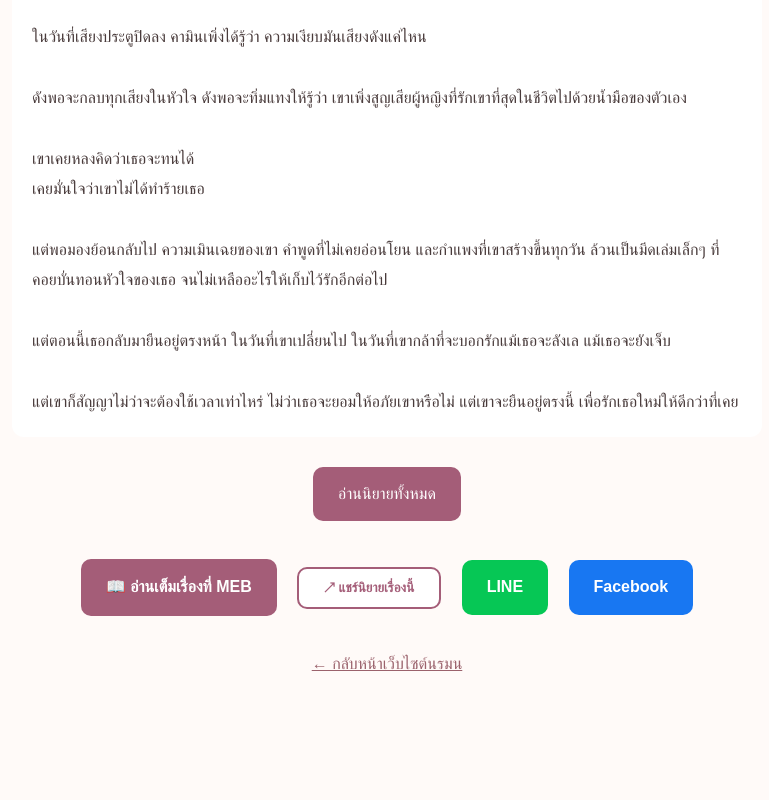
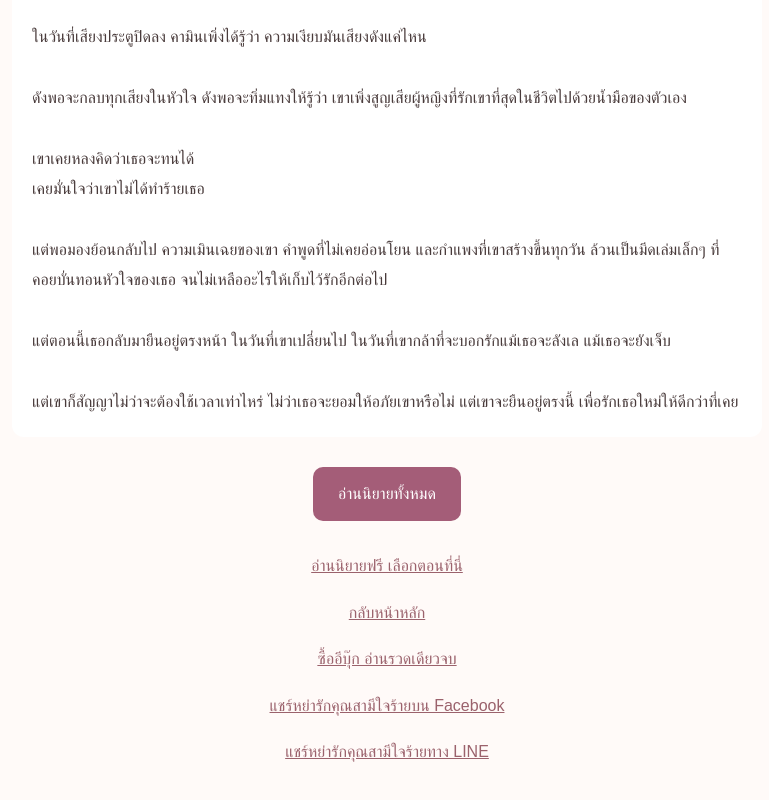
Before and after one commit to Noramon42/Noramon-novel, a plain HTML site: page yha-rak.html in a window 1280 px wide. Shown: the part 1040-1840 px from the top of the page, without its empty margins (253-1022 px from the left). Before the commit the page ends 1755 px from the top, so only its background shows below. Drawn offline with Linux system fonts and the light colour scheme.

Commit message:
ปรับปุ่มอ่านและแชร์นิยายหย่ารักคุณสามีใจร้าย

```diff
--- a/yha-rak.html
+++ b/yha-rak.html
@@ -80,71 +80,43 @@ alt="ปกนิยายหย่ารักคุณสามีใจร้
     </a>
 </div>
 
+
 <div style="text-align:center; margin:25px 0;">
 
-    <a href="https://www.mebmarket.com/web/index.php?action=BookDetails&data=YToyOntzOjc6InVzZXJfaWQiO3M6NzoiMzk5MzMxNCI7czo3OiJib29rX2lkIjtzOjY6IjM2NjgwMiI7fQ"
-       target="_blank"
-       rel="noopener noreferrer"
-       style="display:inline-block;
-              background:#a45d78;
-              color:white;
-              padding:13px 25px;
-              margin:8px;
-              border-radius:10px;
-              text-decoration:none;
-              font-weight:bold;">
-        📖 อ่านเต็มเรื่องที่ MEB
-    </a>
+    <p>
+        <a href="yha-rak-chapters.html">
+            อ่านนิยายฟรี เลือกตอนที่นี่
+        </a>
+    </p>
 
-    <button onclick="if (navigator.share) {
-        navigator.share({
-            title: 'หย่ารักคุณสามีใจร้าย | นรมน',
-            text: 'อ่านนิยายหย่ารักคุณสามีใจร้าย โดย นรมน',
-            url: 'https://noramon42.github.io/Noramon-novel/yha-rak.html'
-        });
-    } else {
-        navigator.clipboard.writeText('https://noramon42.github.io/Noramon-novel/yha-rak.html')
-        .then(() => alert('คัดลอกลิงก์นิยายแล้วค่ะ'));
-    }"
-       style="display:inline-block;
-              background:#ffffff;
-              color:#a45d78;
-              border:2px solid #a45d78;
-              padding:11px 25px;
-              margin:8px;
-              border-radius:10px;
-              font-weight:bold;
-              cursor:pointer;">
-        ↗ แชร์นิยายเรื่องนี้
-    </button>
-    <a href="https://line.me/R/msg/text/?อ่านนิยายหย่ารักคุณสามีใจร้าย%20โดย%20นรมน%20https://noramon42.github.io/Noramon-novel/yha-rak.html"
-   target="_blank"
-   rel="noopener noreferrer"
-   style="display:inline-block;
-          background:#06C755;
-          color:white;
-          padding:12px 25px;
-          margin:8px;
-          border-radius:10px;
-          text-decoration:none;
-          font-weight:bold;">
-    LINE
-</a>
+    <p>
+        <a href="index.html">กลับหน้าหลัก</a>
+    </p>
 
-<a href="https://www.facebook.com/sharer/sharer.php?u=https%3A%2F%2Fnoramon42.github.io%2FNoramon-novel%2Fyha-rak.html"
-   target="_blank"
-   rel="noopener noreferrer"
-   style="display:inline-block;
-          background:#1877F2;
-          color:white;
-          padding:12px 25px;
-          margin:8px;
-          border-radius:10px;
-          text-decoration:none;
-          font-weight:bold;">
-    Facebook
-</a>
-    </div>
-<p><a href="index.html">← กลับหน้าเว็บไซต์นรมน</a></p>
+    <p>
+        <a href="https://www.mebmarket.com/web/index.php?action=BookDetails&amp;data=YToyOntzOjc6InVzZXJfaWQiO3M6NzoiMzk5MzMxNCI7czo3OiJib29rX2lkIjtzOjY6IjM2NjgwMiI7fQ"
+           target="_blank"
+           rel="noopener noreferrer">
+            ซื้ออีบุ๊ก อ่านรวดเดียวจบ
+        </a>
+    </p>
+
+    <p>
+        <a href="https://www.facebook.com/sharer/sharer.php?u=https%3A%2F%2Fnoramon42.github.io%2FNoramon-novel%2Fyha-rak.html"
+           target="_blank"
+           rel="noopener noreferrer">
+            แชร์หย่ารักคุณสามีใจร้ายบน Facebook
+        </a>
+    </p>
+
+    <p>
+        <a href="https://social-plugins.line.me/lineit/share?url=https%3A%2F%2Fnoramon42.github.io%2FNoramon-novel%2Fyha-rak.html"
+           target="_blank"
+           rel="noopener noreferrer">
+            แชร์หย่ารักคุณสามีใจร้ายทาง LINE
+        </a>
+    </p>
+
+</div>
 </body>
 </html>
```
